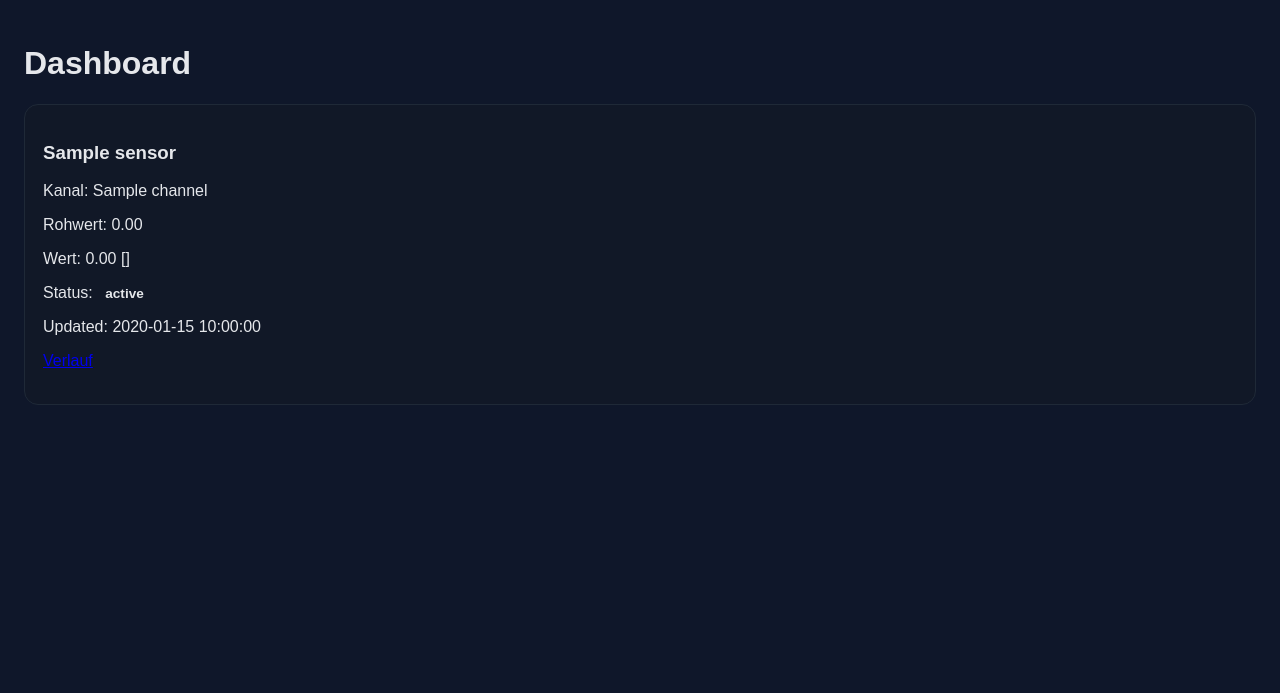
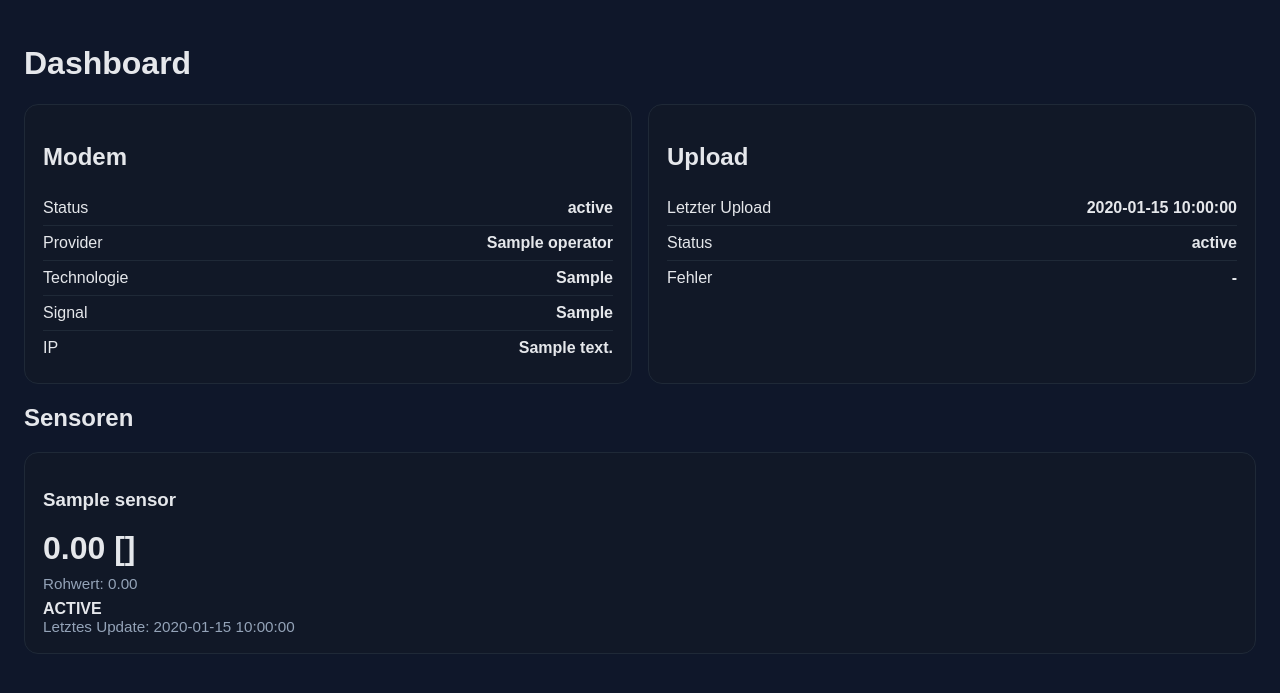
Before and after one commit to MorbAlex/Dataexchange, a Flask app: template templates/dashboard.html in a window 1280 px wide. Shown: the part 63-756 px from the top of the page. Run offline with Flask 3, Linux system fonts and the light colour scheme; data comes from the database, SQL or seed files in the repository; the template is opened without the code that fills it: most values are stand-ins (such as "Sample title", 1, 10 or a date in 2020); data that the repository does not hold is empty; parts of the project's set-up code (start-up, migrations or seed data) failed here and were passed over.

```diff
--- a/templates/dashboard.html
+++ b/templates/dashboard.html
@@ -2,49 +2,106 @@
 {% block content %}
 <h1>Dashboard</h1>
 
-<div class="grid">
+<div class="grid two">
+  <section class="card">
+    <h2>Modem</h2>
+    <div class="kv"><span>Status</span><strong id="modem-runtime-status">{{ modem.runtime_status }}</strong></div>
+    <div class="kv"><span>Provider</span><strong id="modem-operator">{{ modem.operator }}</strong></div>
+    <div class="kv"><span>Technologie</span><strong id="modem-access-tech">{{ modem.access_tech }}</strong></div>
+    <div class="kv"><span>Signal</span><strong id="modem-signal-quality">{{ modem.signal_quality }}</strong></div>
+    <div class="kv"><span>IP</span><strong id="modem-ip-address">{{ modem.ip_address or '-' }}</strong></div>
+  </section>
+
+  <section class="card">
+    <h2>Upload</h2>
+    <div class="kv"><span>Letzter Upload</span><strong id="upload-last-upload-at">{{ upload_runtime.last_upload_at or '-' }}</strong></div>
+    <div class="kv"><span>Status</span><strong id="upload-last-upload-status">{{ upload_runtime.last_upload_status or '-' }}</strong></div>
+    <div class="kv"><span>Fehler</span><strong id="upload-last-upload-error">{{ upload_runtime.last_upload_error or '-' }}</strong></div>
+  </section>
+</div>
+
+<h2>Sensoren</h2>
+<div class="grid four">
   {% for s in sensors %}
-  <div class="card">
-    <h3 id="name-{{ s.id }}">{{ s.name }}</h3>
-    <p>Kanal: <span id="channel-{{ s.id }}">{{ s.channel }}</span></p>
-    <p>Rohwert: <span id="raw-{{ s.id }}">{{ "%.2f"|format(s.raw_value or 0) }}</span></p>
-    <p>Wert: <span id="scaled-{{ s.id }}">{{ "%.2f"|format(s.scaled_value or 0) }}</span> <span id="unit-{{ s.id }}">{{ s.unit }}</span></p>
-    <p>Status: <span id="state-{{ s.id }}" class="badge {{ s.state }}">{{ s.state }}</span></p>
-    <p>Updated: <span id="updated-{{ s.id }}">{{ s.updated_at }}</span></p>
-    <p><a href="/sensors/chart/{{ s.id }}">Verlauf</a></p>
-  </div>
+  <section id="sensor-card-{{ s.id }}" class="card sensor {{ s.state }}">
+    <h3 id="sensor-name-{{ s.id }}">{{ s.name }}</h3>
+    <div class="big">
+      <span id="sensor-scaled-{{ s.id }}">{{ "%.2f"|format(s.scaled_value or 0) }}</span>
+      <span id="sensor-unit-{{ s.id }}">{{ s.unit }}</span>
+    </div>
+    <div class="muted">
+      Rohwert: <span id="sensor-raw-{{ s.id }}">{{ "%.2f"|format(s.raw_value or 0) }}</span>
+    </div>
+    <div id="sensor-state-{{ s.id }}" class="state">{{ s.state }}</div>
+    <div class="muted">
+      Letztes Update: <span id="sensor-updated-{{ s.id }}">{{ s.updated_at }}</span>
+    </div>
+  </section>
   {% endfor %}
 </div>
 
 <script>
 async function refreshDashboard() {
   try {
-    const res = await fetch("/api/sensors/live", { cache: "no-store" });
-    const sensors = await res.json();
+    const sensorRes = await fetch("/api/sensors/live", { cache: "no-store" });
+    const sensors = await sensorRes.json();
 
     for (const s of sensors) {
-      const name = document.getElementById(`name-${s.id}`);
-      const channel = document.getElementById(`channel-${s.id}`);
-      const raw = document.getElementById(`raw-${s.id}`);
-      const scaled = document.getElementById(`scaled-${s.id}`);
-      const unit = document.getElementById(`unit-${s.id}`);
-      const state = document.getElementById(`state-${s.id}`);
-      const updated = document.getElementById(`updated-${s.id}`);
+      const card = document.getElementById(`sensor-card-${s.id}`);
+      const name = document.getElementById(`sensor-name-${s.id}`);
+      const scaled = document.getElementById(`sensor-scaled-${s.id}`);
+      const unit = document.getElementById(`sensor-unit-${s.id}`);
+      const raw = document.getElementById(`sensor-raw-${s.id}`);
+      const state = document.getElementById(`sensor-state-${s.id}`);
+      const updated = document.getElementById(`sensor-updated-${s.id}`);
 
       if (name) name.textContent = s.name ?? "";
-      if (channel) channel.textContent = s.channel ?? "";
-      if (raw) raw.textContent = Number(s.raw_value ?? 0).toFixed(2);
       if (scaled) scaled.textContent = Number(s.scaled_value ?? 0).toFixed(2);
       if (unit) unit.textContent = s.unit ?? "";
-      if (updated) updated.textContent = s.updated_at ?? "";
+      if (raw) raw.textContent = Number(s.raw_value ?? 0).toFixed(2);
+      if (state) state.textContent = s.state ?? "unknown";
+      if (updated) updated.textContent = s.updated_at ?? "-";
 
-      if (state) {
-        state.textContent = s.state ?? "unknown";
-        state.className = `badge ${s.state ?? "unknown"}`;
+      if (card) {
+        card.className = `card sensor ${s.state ?? "unknown"}`;
       }
     }
   } catch (err) {
-    console.error("Dashboard refresh failed:", err);
+    console.error("Sensor refresh failed:", err);
+  }
+
+  try {
+    const modemRes = await fetch("/api/modem/live", { cache: "no-store" });
+    const modem = await modemRes.json();
+
+    const runtimeStatus = document.getElementById("modem-runtime-status");
+    const operator = document.getElementById("modem-operator");
+    const accessTech = document.getElementById("modem-access-tech");
+    const signalQuality = document.getElementById("modem-signal-quality");
+    const ipAddress = document.getElementById("modem-ip-address");
+
+    if (runtimeStatus) runtimeStatus.textContent = modem.runtime_status ?? "-";
+    if (operator) operator.textContent = modem.operator ?? "-";
+    if (accessTech) accessTech.textContent = modem.access_tech ?? "-";
+    if (signalQuality) signalQuality.textContent = modem.signal_quality ?? "-";
+    if (ipAddress) ipAddress.textContent = modem.ip_address || "-";
+  } catch (err) {
+    console.error("Modem refresh failed:", err);
+  }
+
+  try {
+    const uploadRes = await fetch("/api/upload/live", { cache: "no-store" });
+    const upload = await uploadRes.json();
+
+    const lastUploadAt = document.getElementById("upload-last-upload-at");
+    const lastUploadStatus = document.getElementById("upload-last-upload-status");
+    const lastUploadError = document.getElementById("upload-last-upload-error");
+
+    if (lastUploadAt) lastUploadAt.textContent = upload.last_upload_at || "-";
+    if (lastUploadStatus) lastUploadStatus.textContent = upload.last_upload_status || "-";
+    if (lastUploadError) lastUploadError.textContent = upload.last_upload_error || "-";
+  } catch (err) {
+    console.error("Upload refresh failed:", err);
   }
 }
 
```
